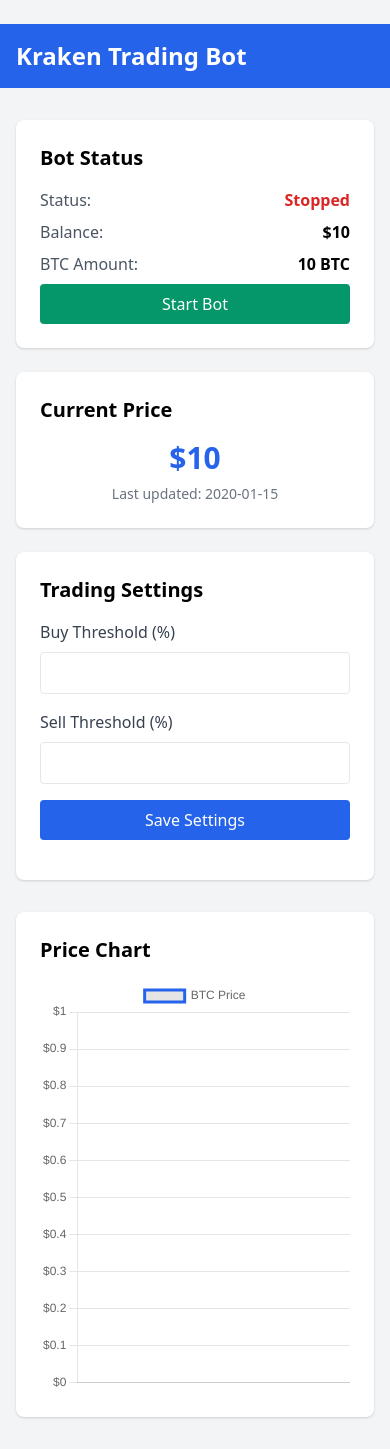
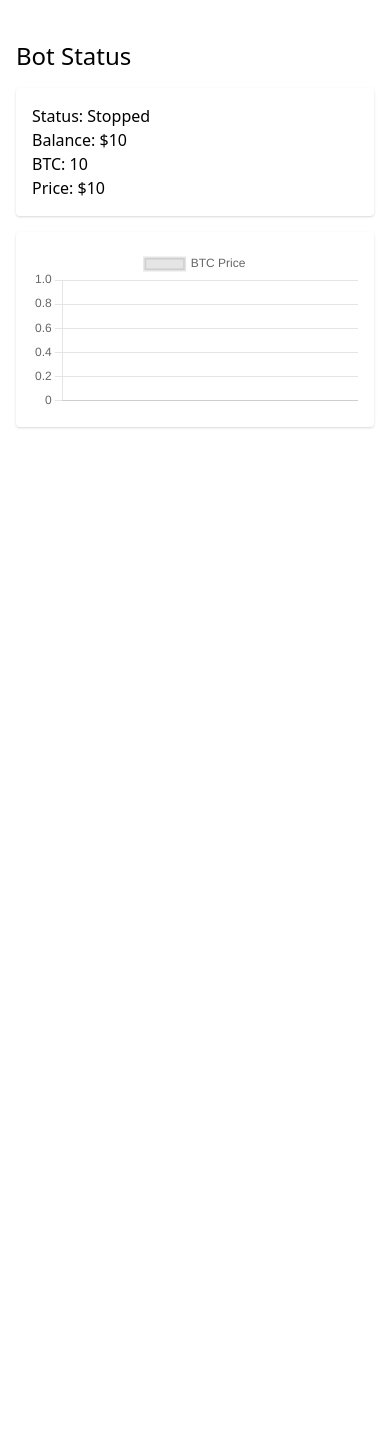
Before and after one commit to tikserziku/kraken-bot-new, a Python web app: template web/templates/dashboard.html in a window 390 px wide. After the commit the page ends 428 px from the top, so only its background shows below. Run offline with Jinja, Linux system fonts and the light colour scheme; the template is opened without the code that fills it: most values are stand-ins (such as "Sample title", 1, 10 or a date in 2020); some libraries are stand-ins or nearby versions.

Commit message:
Simplify templates

```diff
--- a/web/templates/base.html
+++ b/web/templates/base.html
@@ -1,21 +1,12 @@
 <!DOCTYPE html>
-<html lang="en">
+<html>
 <head>
-    <meta charset="UTF-8">
-    <meta name="viewport" content="width=device-width, initial-scale=1.0">
     <title>Kraken Trading Bot</title>
     <link href="https://cdnjs.cloudflare.com/ajax/libs/tailwindcss/2.2.19/tailwind.min.css" rel="stylesheet">
     <script src="https://cdnjs.cloudflare.com/ajax/libs/Chart.js/3.7.0/chart.min.js"></script>
 </head>
-<body class="bg-gray-100">
-    <nav class="bg-blue-600 p-4">
-        <div class="container mx-auto">
-            <h1 class="text-2xl font-bold text-white">Kraken Trading Bot</h1>
-        </div>
-    </nav>
-    <main class="container mx-auto px-4 py-8">
-        {% block content %}{% endblock content %}
-    </main>
-    {% block scripts %}{% endblock scripts %}
+<body>
+    <div id="content">{% block content %}{% endblock %}</div>
+    {% block scripts %}{% endblock %}
 </body>
 </html>
--- a/web/templates/dashboard.html
+++ b/web/templates/dashboard.html
@@ -1,116 +1,46 @@
 {% extends "base.html" %}
 
 {% block content %}
-<div class="grid grid-cols-1 md:grid-cols-3 gap-6">
-    <!-- Status Card -->
-    <div class="bg-white rounded-lg shadow p-6">
-        <h2 class="text-xl font-bold mb-4">Bot Status</h2>
-        <div class="space-y-2">
-            <p class="flex justify-between">
-                <span class="text-gray-600">Status:</span>
-                <span class="font-bold {% if is_running %}text-green-600{% else %}text-red-600{% endif %}">
-                    {{ "Running" if is_running else "Stopped" }}
-                </span>
-            </p>
-            <p class="flex justify-between">
-                <span class="text-gray-600">Balance:</span>
-                <span class="font-bold">${{ balance }}</span>
-            </p>
-            <p class="flex justify-between">
-                <span class="text-gray-600">BTC Amount:</span>
-                <span class="font-bold">{{ btc_amount }} BTC</span>
-            </p>
-            <form method="POST" action="{{ url_for("toggle_bot") }}" class="mt-4">
-                <button type="submit" class="w-full py-2 px-4 rounded {% if is_running %}bg-red-600 hover:bg-red-700{% else %}bg-green-600 hover:bg-green-700{% endif %} text-white">
-                    {{ "Stop Bot" if is_running else "Start Bot" }}
-                </button>
-            </form>
-        </div>
+<div class="container mx-auto p-4">
+    <h1 class="text-2xl mb-4">Bot Status</h1>
+    <div class="bg-white p-4 rounded shadow mb-4">
+        <p>Status: {{ "Running" if is_running else "Stopped" }}</p>
+        <p>Balance: ${{ balance }}</p>
+        <p>BTC: {{ btc_amount }}</p>
+        <p>Price: ${{ current_price }}</p>
     </div>
 
-    <!-- Current Price -->
-    <div class="bg-white rounded-lg shadow p-6">
-        <h2 class="text-xl font-bold mb-4">Current Price</h2>
-        <div class="text-center">
-            <p class="text-3xl font-bold text-blue-600">${{ current_price }}</p>
-            <p class="text-sm text-gray-500 mt-2">Last updated: {{ last_update }}</p>
-        </div>
-    </div>
-
-    <!-- Settings -->
-    <div class="bg-white rounded-lg shadow p-6">
-        <h2 class="text-xl font-bold mb-4">Trading Settings</h2>
-        <form method="POST" action="{{ url_for("update_settings") }}" class="space-y-4">
-            <div>
-                <label class="block text-gray-700 mb-2">Buy Threshold (%)</label>
-                <input type="number" name="buy_threshold" step="0.1"
-                       value="{{ settings.buy_threshold }}"
-                       class="w-full p-2 border rounded"
-                       {% if is_running %}disabled{% endif %}>
-            </div>
-            <div>
-                <label class="block text-gray-700 mb-2">Sell Threshold (%)</label>
-                <input type="number" name="sell_threshold" step="0.1"
-                       value="{{ settings.sell_threshold }}"
-                       class="w-full p-2 border rounded"
-                       {% if is_running %}disabled{% endif %}>
-            </div>
-            <button type="submit"
-                    class="w-full bg-blue-600 text-white rounded py-2 px-4 hover:bg-blue-700"
-                    {% if is_running %}disabled{% endif %}>
-                Save Settings
-            </button>
-        </form>
+    <div class="bg-white p-4 rounded shadow mb-4">
+        <canvas id="priceChart"></canvas>
     </div>
 </div>
-
-<!-- Chart -->
-<div class="mt-8 bg-white rounded-lg shadow p-6">
-    <h2 class="text-xl font-bold mb-4">Price Chart</h2>
-    <canvas id="priceChart" height="400"></canvas>
-</div>
-{% endblock content %}
+{% endblock %}
 
 {% block scripts %}
 <script>
 const ctx = document.getElementById('priceChart').getContext('2d');
-let priceChart = new Chart(ctx, {
+const chart = new Chart(ctx, {
     type: 'line',
     data: {
         labels: [],
         datasets: [{
             label: 'BTC Price',
-            data: [],
-            borderColor: 'rgb(37, 99, 235)',
-            tension: 0.1
+            data: []
         }]
-    },
-    options: {
-        responsive: true,
-        scales: {
-            y: {
-                beginAtZero: false,
-                ticks: {
-                    callback: function(value) {
-                        return '$' + value.toLocaleString();
-                    }
-                }
-            }
-        }
     }
 });
 
-function updateData() {
+function updateChart() {
     fetch('/api/price_history')
-        .then(response => response.json())
+        .then(r => r.json())
         .then(data => {
-            priceChart.data.labels = data.labels;
-            priceChart.data.datasets[0].data = data.prices;
-            priceChart.update();
+            chart.data.labels = data.labels;
+            chart.data.datasets[0].data = data.prices;
+            chart.update();
         });
 }
 
-setInterval(updateData, 30000);
-updateData();
+setInterval(updateChart, 30000);
+updateChart();
 </script>
-{% endblock scripts %}
+{% endblock %}
```
